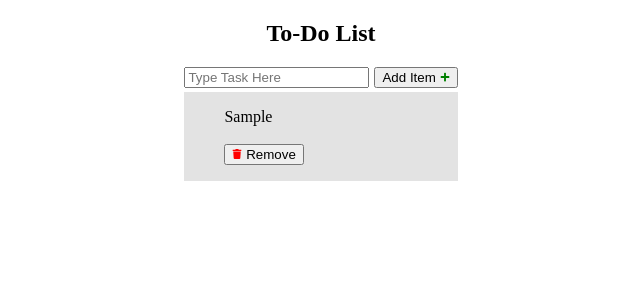
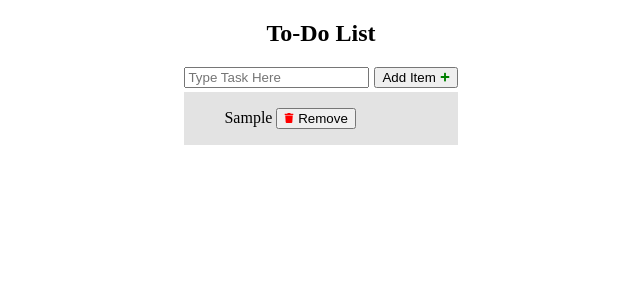
Before and after one commit to Aleydon/Simple-ToDo-List, a React (Create React App) app: page / in a window 1280 px wide. Both pictures are taken after typing "Sample" into the empty fields and a click on the button "Add Item". Shown: the top 300 px of the page, without its empty margins (319-959 px from the left). Built offline with nearby package versions, Linux system fonts and the light colour scheme.

Commit message:
modified

```diff
--- a/src/components/style.css
+++ b/src/components/style.css
@@ -32,4 +32,5 @@ ul{
 
 .box2{
     border-top: 2px white solid;
+    display: flex;
 }
--- a/src/components/todolist.js
+++ b/src/components/todolist.js
@@ -37,7 +37,7 @@ function TodoList() {
             setTodo(data);
             setValueInput('');
         }else{
-            alert('Please, insert something');
+                alert('Please, insert something');
         }
     }
 
@@ -72,9 +72,7 @@ function TodoList() {
                                 return(
                                     <div className="box2">
                                         <ul>
-                                            <li key={item}> {item}</li>
-                                            <br />
-                                            <button onClick={(index) => removeItem(index)}><FaTrash color="red" size={10} /> Remove</button>
+                                            <li key={item}> {item} <button  onClick={(index) => removeItem(index)}><FaTrash color="red" size={10} /> Remove</button></li>
                                         </ul>
                                     </div>
                             );
```
